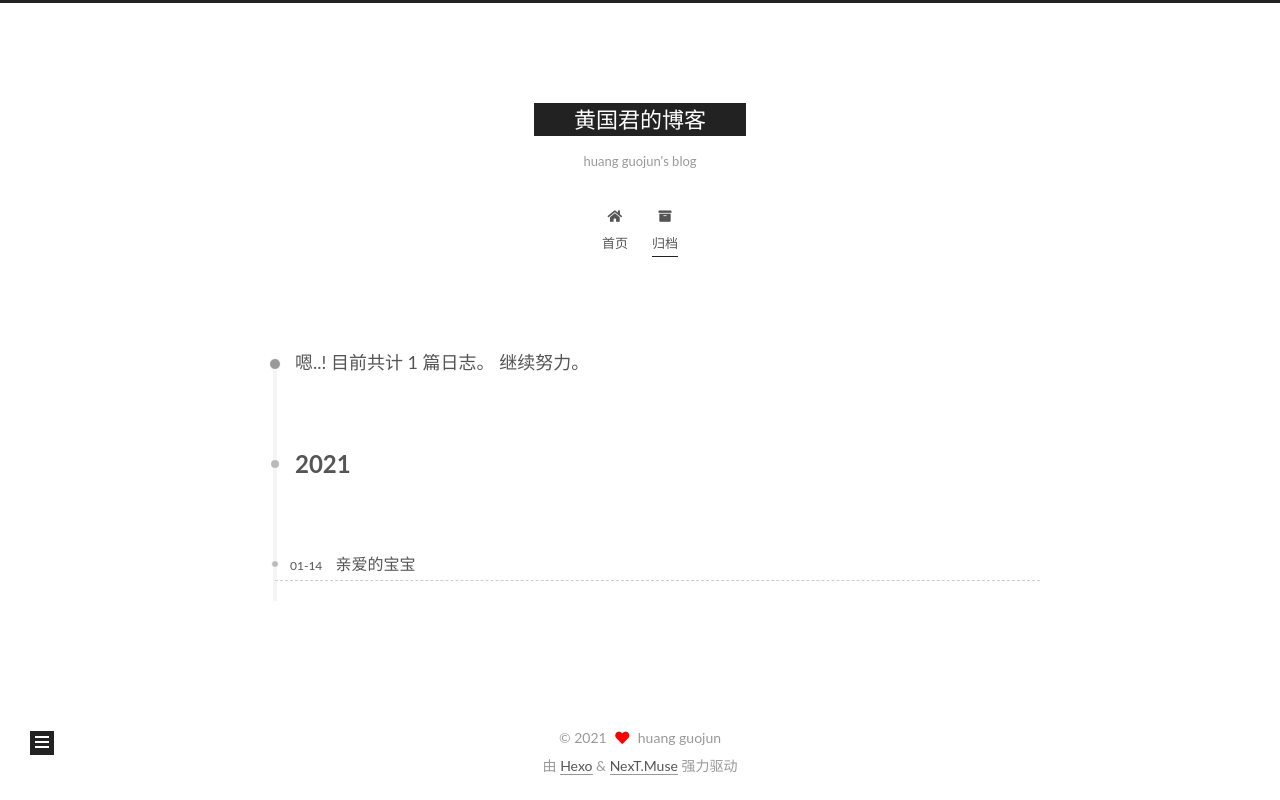
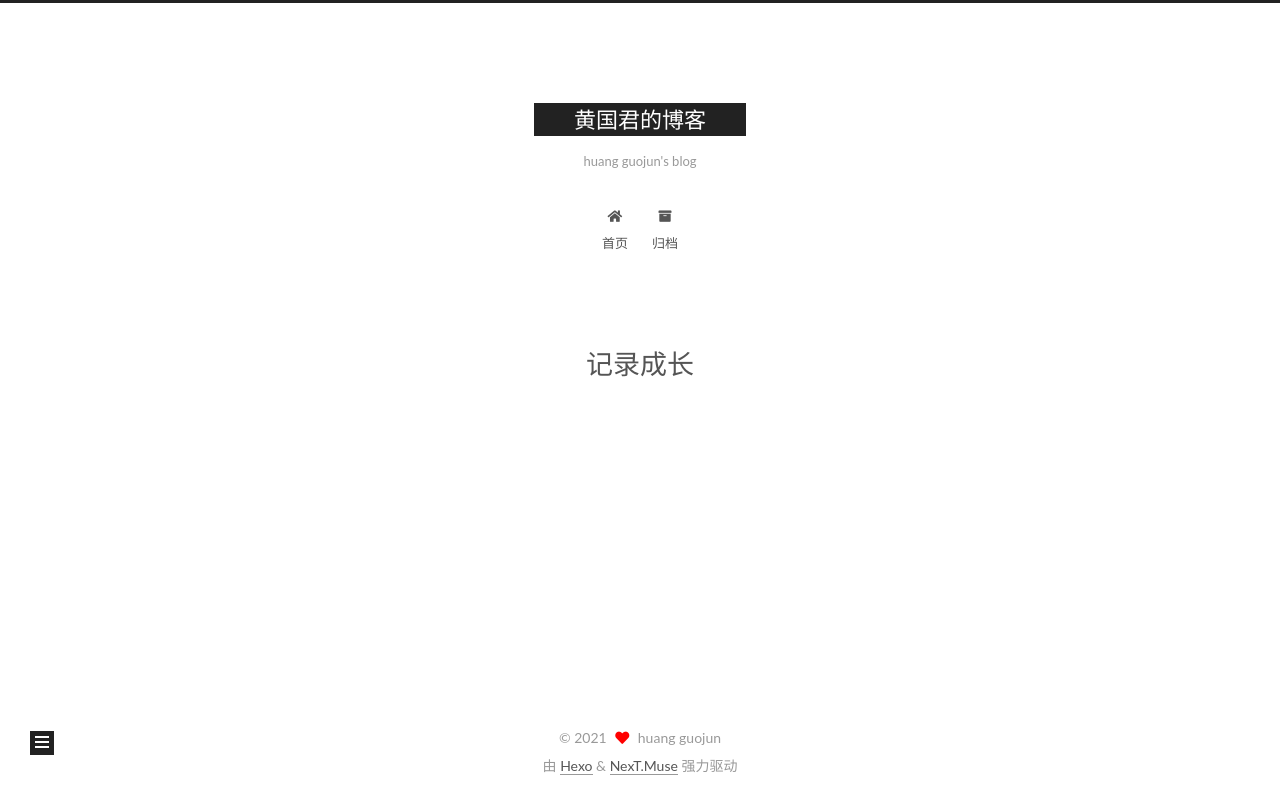
Before and after one commit to huangguojun00/huangguojun00, a plain HTML site: page 记录成长/index.html in a window 1280 px wide. Drawn offline with Linux system fonts and the light colour scheme.

Commit message:
Site updated: 2021-01-14 20:39:24

```diff
--- a/css/main.css
+++ b/css/main.css
@@ -1168,7 +1168,7 @@ pre .javascript .function {
 }
 .links-of-author a::before,
 .links-of-author span.exturl::before {
-  background: #ff2f7e;
+  background: #86ff7a;
   border-radius: 50%;
   content: ' ';
   display: inline-block;
--- a/archives/2021/01/index.html
+++ b/记录成长/index.html
@@ -22,15 +22,17 @@
 
   <meta name="description" content="万物归焉而弗于主,可名于大">
 <meta property="og:type" content="website">
-<meta property="og:title" content="黄国君的博客">
-<meta property="og:url" content="http://huangguojun00.gitee.io/archives/2021/01/index.html">
+<meta property="og:title" content="记录成长">
+<meta property="og:url" content="http://huangguojun00.gitee.io/%E8%AE%B0%E5%BD%95%E6%88%90%E9%95%BF/index.html">
 <meta property="og:site_name" content="黄国君的博客">
 <meta property="og:description" content="万物归焉而弗于主,可名于大">
 <meta property="og:locale" content="zh_CN">
+<meta property="article:published_time" content="2021-01-14T12:38:30.000Z">
+<meta property="article:modified_time" content="2021-01-14T12:38:30.802Z">
 <meta property="article:author" content="huang guojun">
 <meta name="twitter:card" content="summary">
 
-<link rel="canonical" href="http://huangguojun00.gitee.io/archives/2021/01/">
+<link rel="canonical" href="http://huangguojun00.gitee.io/%E8%AE%B0%E5%BD%95%E6%88%90%E9%95%BF/">
 
 
 <script id="page-configurations">
@@ -43,7 +45,8 @@
   };
 </script>
 
-  <title>归档 | 黄国君的博客</title>
+  <title>记录成长 | 黄国君的博客
+</title>
 
 
 
@@ -142,47 +145,37 @@
         <div class="content-wrap">
 
 
-          <div class="content archive">
+
+
+          <div class="content page posts-expand">
 
 
 
 
 
-  <div class="post-block">
-    <div class="posts-collapse">
-      <div class="collection-title">
-        <span class="collection-header">嗯..! 目前共计 1 篇日志。 继续努力。</span>
+    <div class="post-block" lang="zh-CN">
+      <header class="post-header">
+
+<h1 class="post-title" itemprop="name headline">记录成长
+</h1>
+
+<div class="post-meta">
+
+
+</div>
+
+</header>
+
+
+
+
+      <div class="post-body">
+
       </div>
 
 
-    <div class="collection-year">
-      <span class="collection-header">2021</span>
-    </div>
-
-  <article itemscope itemtype="http://schema.org/Article">
-    <header class="post-header">
-
-      <div class="post-meta">
-        <time itemprop="dateCreated"
-              datetime="2021-01-14T19:25:00+08:00"
-              content="2021-01-14">
-          01-14
-        </time>
-      </div>
-
-      <div class="post-title">
-          <a class="post-title-link" href="/2021/01/14/Untitled/" itemprop="url">
-            <span itemprop="name">亲爱的宝宝</span>
-          </a>
-      </div>
-
-    </header>
-  </article>
-
 
     </div>
-  </div>
-
 
 
 
```
Also changed, not shown: 2021/01/14/Untitled/index.html (+9 -10 lines), archives/2021/index.html (+2 -2 lines), archives/index.html (+2 -2 lines), index.html (+3 -3 lines).
